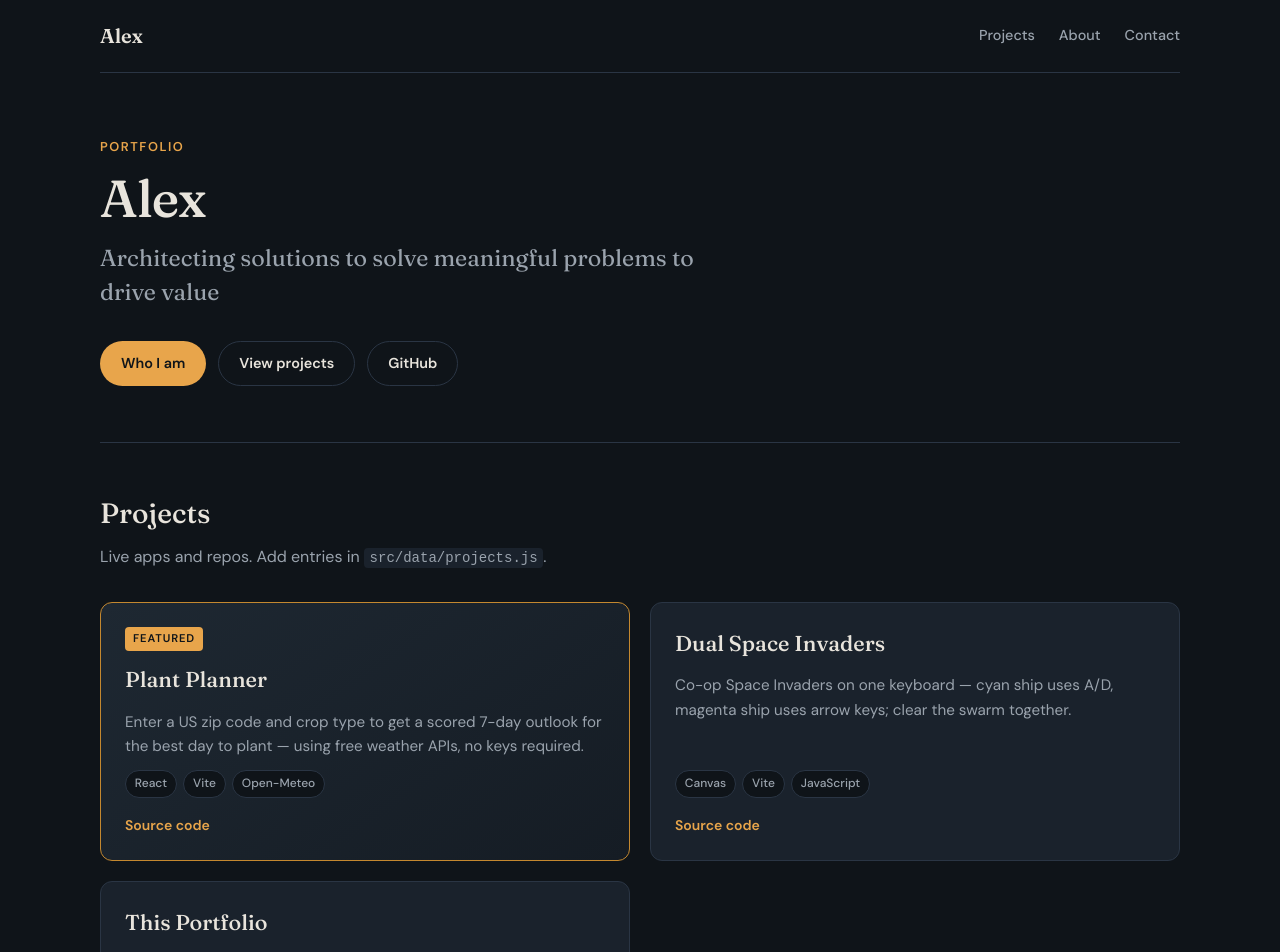
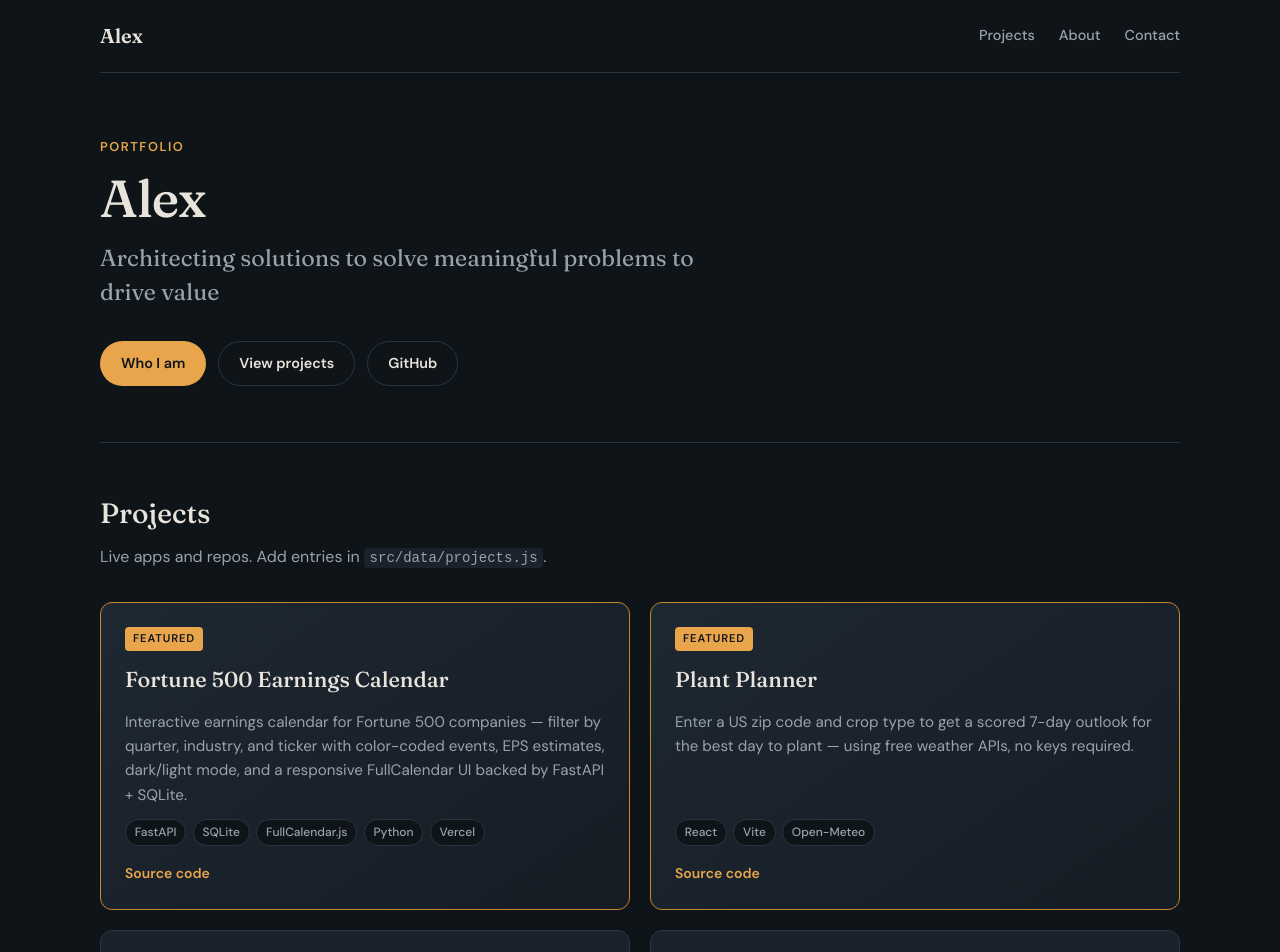
Before and after one commit to VentureAlex/portfolio, a React (Vite) app: page / in a window 1280 px wide. Shown: the top 952 px of the page. Built offline with nearby package versions, Linux system fonts and the light colour scheme.

Commit message:
feat: add Fortune 500 Earnings Calendar to portfolio

```diff
--- a/src/data/projects.js
+++ b/src/data/projects.js
@@ -1,4 +1,14 @@
 export const projects = [
+  {
+    slug: 'fortune500-earnings-calendar',
+    title: 'Fortune 500 Earnings Calendar',
+    description:
+      'Interactive earnings calendar for Fortune 500 companies — filter by quarter, industry, and ticker with color-coded events, EPS estimates, dark/light mode, and a responsive FullCalendar UI backed by FastAPI + SQLite.',
+    tags: ['FastAPI', 'SQLite', 'FullCalendar.js', 'Python', 'Vercel'],
+    liveUrl: 'https://fortune500-earnings-calendar.vercel.app',
+    repoUrl: 'https://github.com/VentureAlex/fortune500-earnings-calendar',
+    featured: true,
+  },
   {
     slug: 'plant-planner',
     title: 'Plant Planner',
```
